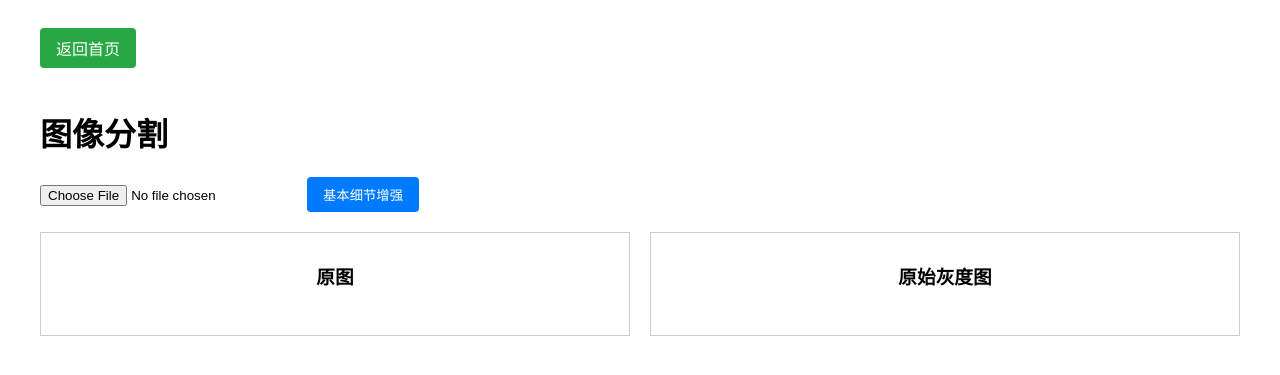
After one commit to RaShiSho/DigitalImageFinalHomework, a Flask app: page /segmentation in a window 1280 px wide. The commit adds this page. Shown: the top 375 px of the page. Run offline with Flask 3, Linux system fonts and the light colour scheme.

Commit message:
add basic detail enhancement

```diff
--- a/app.py
+++ b/app.py
@@ -6,6 +6,7 @@ from colorspace_processor import ColorSpaceProcessor
 from arithmetic_processor import ArithmeticProcessor
 from logtrans_processor import LogTransProcessor
 from histogram_processor import HistogramProcessor
+from segmentation_processor import SegmentationProcessor
 
 app = Flask(__name__)
 CORS(app)
@@ -133,12 +134,12 @@ def linear_transform_histogram():
     result = HistogramProcessor.linear_transform_histogram(request.files['image'])
     return jsonify(result)
 
-# 添加直方图正规化页面路由
+
 @app.route('/histogram_normalize')
 def histogram_normalize():
     return render_template('histogram_normalize.html')
 
-# 添加直方图正规化处理路由
+
 @app.route('/normalize_histogram', methods=['POST'])
 def normalize_histogram():
     if 'source_image' not in request.files or 'target_image' not in request.files:
@@ -151,5 +152,17 @@ def normalize_histogram():
     return jsonify(result)
 
 
+@app.route('/segmentation')
+def segmentation():
+    return render_template('segmentation.html')
+
+@app.route('/basic_enhance_detail', methods=['POST'])
+def basic_enhance_detail():
+    if 'image' not in request.files:
+        return jsonify({"success": False, "error": "没有上传图片"})
+
+    result = SegmentationProcessor.basic_enhance_detail(request.files['image'])
+    return jsonify(result)
+
 if __name__ == '__main__':
     app.run(debug=True)
--- a/histogram_processor.py
+++ b/histogram_processor.py
@@ -3,7 +3,6 @@ import numpy as np
 import base64
 import matplotlib.pyplot as plt
 import io
-# 在文件顶部导入部分添加
 import matplotlib
 matplotlib.use('Agg')  # 使用非交互式后端
 
--- a/templates/histogram.html
+++ b/templates/histogram.html
@@ -66,6 +66,7 @@
     <div class="container">
         <a href="/" class="home-btn">返回首页</a>
         <h1>图像直方图分析</h1>
+
         <div class="controls">
             <input type="file" id="imageInput" accept="image/*">
             <button class="btn" onclick="generateGrayHistogram()">生成灰度直方图</button>
--- a/templates/index.html
+++ b/templates/index.html
@@ -32,7 +32,8 @@
             <a href="/colorspace" class="btn">色彩空间分析</a>
             <a href="/arithmetic" class="btn">图像算术运算</a>
             <a href="/logtrans" class="btn">对数变换</a>
-            <a href="/histogram" class="btn">图像直方图</a>
+            <a href="/histogram" class="btn">图像直方图操作</a>
+            <a href="/segmentation" class="btn">图像分割</a>
         </div>
     </div>
 </body>
--- /dev/null
+++ b/templates/segmentation.html
@@ -0,0 +1,156 @@
+<!DOCTYPE html>
+<html lang="zh">
+<head>
+    <meta charset="UTF-8">
+    <meta name="viewport" content="width=device-width, initial-scale=1.0">
+    <title>图像分割</title>
+    <style>
+        .container {
+            max-width: 1200px;
+            margin: 0 auto;
+            padding: 20px;
+        }
+        .controls {
+            margin-bottom: 20px;
+        }
+        .btn {
+            padding: 8px 16px;
+            background-color: #007bff;
+            color: white;
+            border: none;
+            border-radius: 4px;
+            cursor: pointer;
+            margin: 0 10px;
+        }
+        .btn:hover {
+            background-color: #0056b3;
+        }
+        .home-btn {
+            display: inline-block;
+            padding: 8px 16px;
+            background-color: #28a745;
+            color: white;
+            text-decoration: none;
+            border-radius: 4px;
+            margin-bottom: 20px;
+        }
+        .home-btn:hover {
+            background-color: #218838;
+        }
+        .image-grid {
+            display: grid;
+            grid-template-columns: repeat(2, 1fr);
+            gap: 20px;
+            margin-top: 20px;
+        }
+        .image-box {
+            border: 1px solid #ccc;
+            padding: 10px;
+            text-align: center;
+        }
+        .image-box img {
+            max-width: 100%;
+            max-height: 400px;
+        }
+        .section {
+            margin-top: 30px;
+            border-top: 1px solid #ccc;
+            padding-top: 20px;
+        }
+        .section h2 {
+            margin-bottom: 20px;
+        }
+    </style>
+</head>
+<body>
+    <div class="container">
+        <a href="/" class="home-btn">返回首页</a>
+        <h1>图像分割</h1>
+
+        <div class="controls">
+            <input type="file" id="imageInput" accept="image/*">
+            <button class="btn" onclick="basicDetailEnhancement()">基本细节增强</button>
+        </div>
+
+        <div class="image-grid">
+            <div class="image-box">
+                <h3>原图</h3>
+                <img id="originalImage">
+            </div>
+            <div class="image-box">
+                <h3>原始灰度图</h3>
+                <img id="originalGrayImage">
+            </div>
+        </div>
+
+        <div class="section" id="basicEnhanceSection" style="display: none;">
+            <h2>基本细节增强结果</h2>
+            <div class="image-grid">
+                <div class="image-box">
+                    <h3>梯度图</h3>
+                    <img id="gradientImage">
+                </div>
+                <div class="image-box">
+                    <h3>增强灰度图</h3>
+                    <img id="enhancedGrayImage">
+                </div>
+            </div>
+        </div>
+
+
+    </div>
+
+    <script>
+        let currentImage = null;
+
+        document.getElementById('imageInput').addEventListener('change', function(e) {
+            const file = e.target.files[0];
+            if (file) {
+                const reader = new FileReader();
+                reader.onload = function(e) {
+                    document.getElementById('originalImage').src = e.target.result;
+                    currentImage = file;
+                }
+                reader.readAsDataURL(file);
+            }
+        });
+
+        async function basicDetailEnhancement() {
+            if (!currentImage) {
+                alert('请先选择图片');
+                return;
+            }
+
+            const formData = new FormData();
+            formData.append('image', currentImage);
+
+            try {
+                const response = await fetch('/basic_enhance_detail', {
+                    method: 'POST',
+                    body: formData
+                });
+
+                if (response.ok) {
+                    const result = await response.json();
+                    if (result.success) {
+                        document.getElementById('basicEnhanceSection').style.display = 'block';
+
+                        document.getElementById('originalGrayImage').src = result.originalGrayImage;
+                        document.getElementById('gradientImage').src = result.gradientImage;
+                        document.getElementById('enhancedGrayImage').src = result.enhancedGrayImage;
+                    } else {
+                        alert(result.error || '处理失败');
+                    }
+                } else {
+                    alert('处理请求失败');
+                }
+            } catch (error) {
+                console.error('Error:', error);
+                alert('处理过程中发生错误');
+            }
+        }
+
+    </script>
+
+</body>
+</html>
```
Also changed, not shown: refer/DetailEnhancement.py (added, +37 -0 lines), refer/RobertsOperator.py (added, +27 -0 lines), segmentation_processor.py (added, +74 -0 lines), uploads/original.jpg (added).
